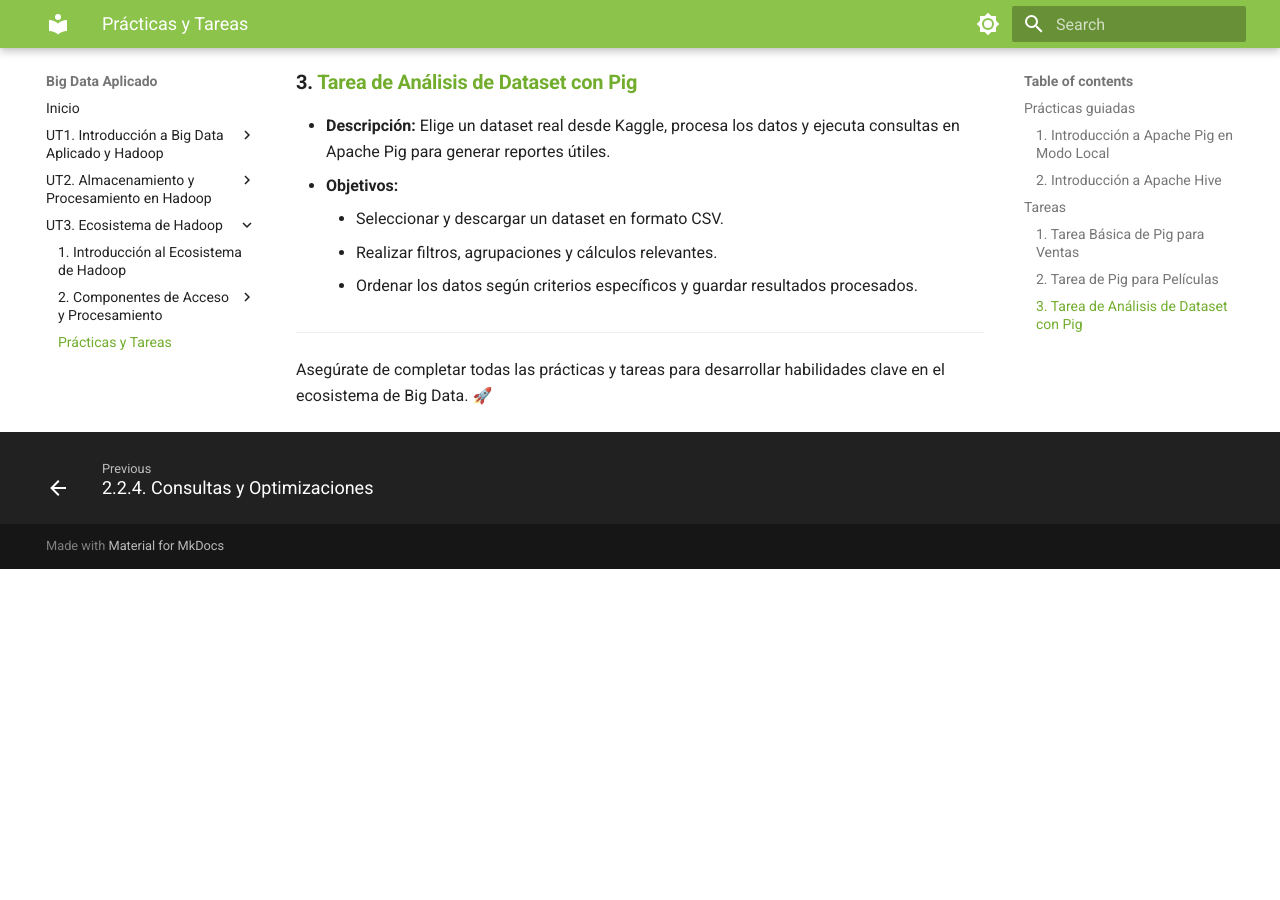
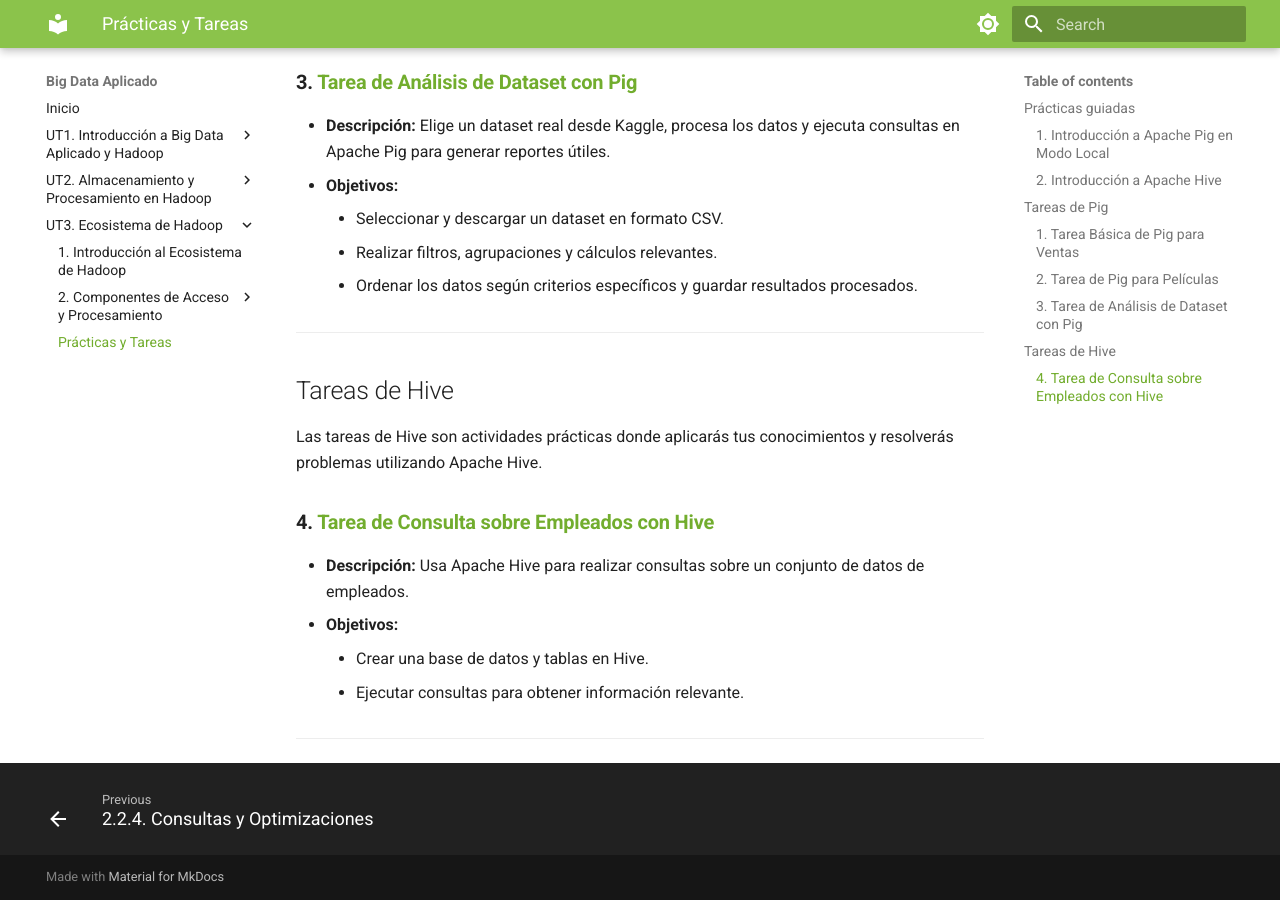
Before and after one commit to jgarciadeparedesh02/bda-apuntes, an MkDocs documentation site: the page built from docs/ut3-ecosistema-hadoop/tareas/index.md, in a window 1280 px wide and 900 px high, scrolled down 1814 px. Built offline with MkDocs 1.6.1 and Material for MkDocs 9.7.7, drawn with Linux system fonts in a browser that asks for light colours; before the commit the page ends 2383 px from its top, so only the background shows below that; some of the changed text lies outside the part shown.

Commit message:
new task

```diff
--- a/docs/ut3-ecosistema-hadoop/tareas/index.md
+++ b/docs/ut3-ecosistema-hadoop/tareas/index.md
@@ -2,7 +2,7 @@
 
 Este índice incluye todas las prácticas guiadas y tareas correspondientes al curso. Asegúrate de seguir las instrucciones cuidadosamente para cada práctica y tarea, y consulta los materiales de apoyo cuando sea necesario.
 
-## Prácticas guiadas
+## **Prácticas guiadas**
 
 Las prácticas guiadas están diseñadas para que sigas un conjunto de instrucciones paso a paso y te familiarices con el entorno y las herramientas utilizadas en Big Data. Cada práctica cubre un aspecto clave del entorno de Hadoop y su ecosistema.
 
@@ -26,9 +26,9 @@ Las prácticas guiadas están diseñadas para que sigas un conjunto de instrucci
 
 ---
 
-## Tareas
+## Tareas de Pig
 
-Las tareas son actividades prácticas donde aplicarás tus conocimientos y resolverás problemas utilizando herramientas como Apache Pig y Hive.
+Las tareas de Pig son actividades prácticas donde aplicarás tus conocimientos y resolverás problemas utilizando Apache Pig.
 
 ### **1. [Tarea Básica de Pig para Ventas](./pig/2_ventas.md)**
 - **Descripción:** Trabaja con un archivo CSV de datos de ventas y realiza consultas de filtrado y ordenación usando Apache Pig.
@@ -57,4 +57,14 @@ Las tareas son actividades prácticas donde aplicarás tus conocimientos y resol
 
 ---
 
-Asegúrate de completar todas las prácticas y tareas para desarrollar habilidades clave en el ecosistema de Big Data. 🚀
+## Tareas de Hive
+
+Las tareas de Hive son actividades prácticas donde aplicarás tus conocimientos y resolverás problemas utilizando Apache Hive.
+
+### **4. [Tarea de Consulta sobre Empleados con Hive](./hive/2_empleados.md)**
+- **Descripción:** Usa Apache Hive para realizar consultas sobre un conjunto de datos de empleados.
+- **Objetivos:**
+    - Crear una base de datos y tablas en Hive.
+    - Ejecutar consultas para obtener información relevante.
+
+---
```
Also changed, not shown: docs/ut3-ecosistema-hadoop/tareas/hive/1_introduccion_apache_hive.md (+1 -1 lines), docs/ut3-ecosistema-hadoop/tareas/hive/2_empleados.md (added, +109 -0 lines).
